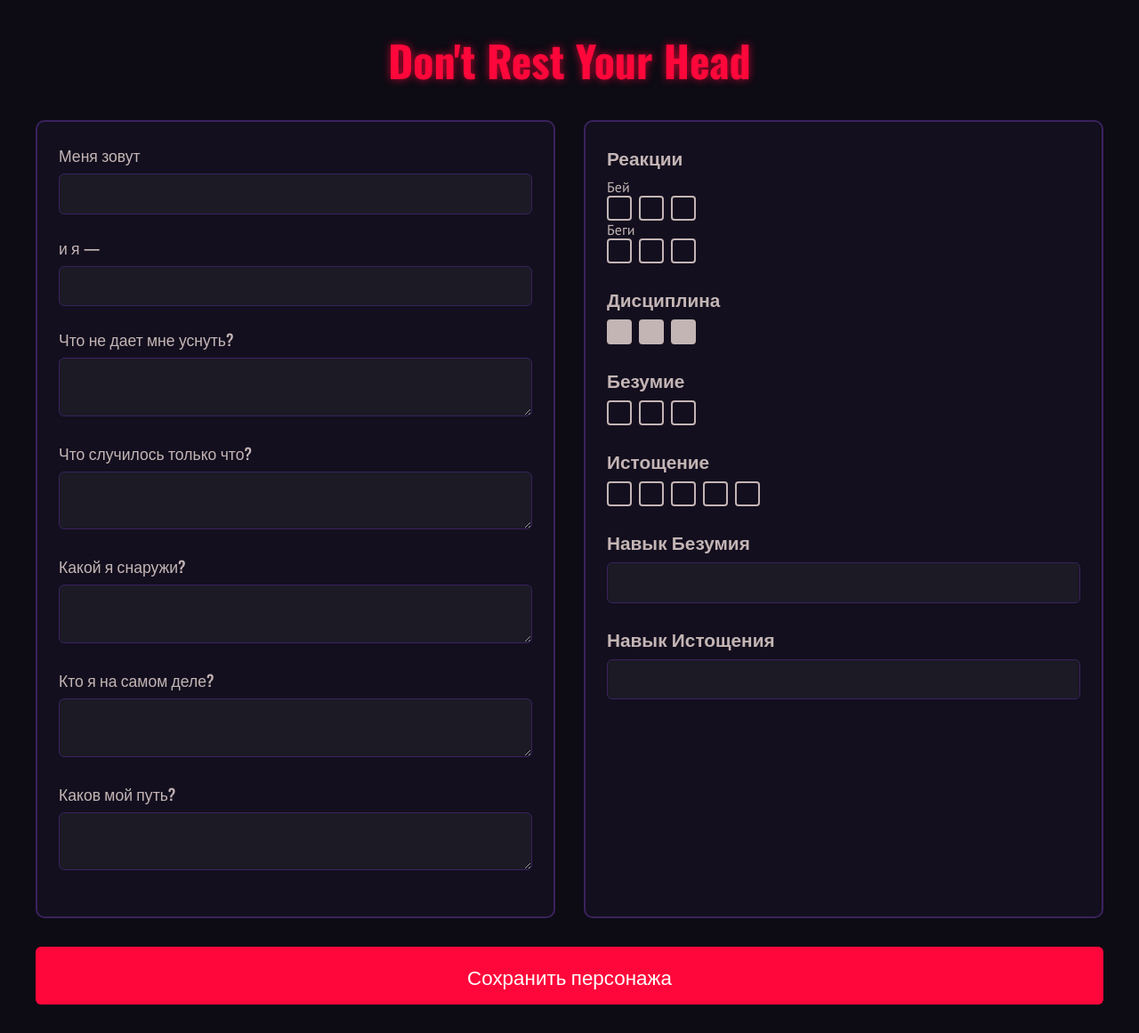
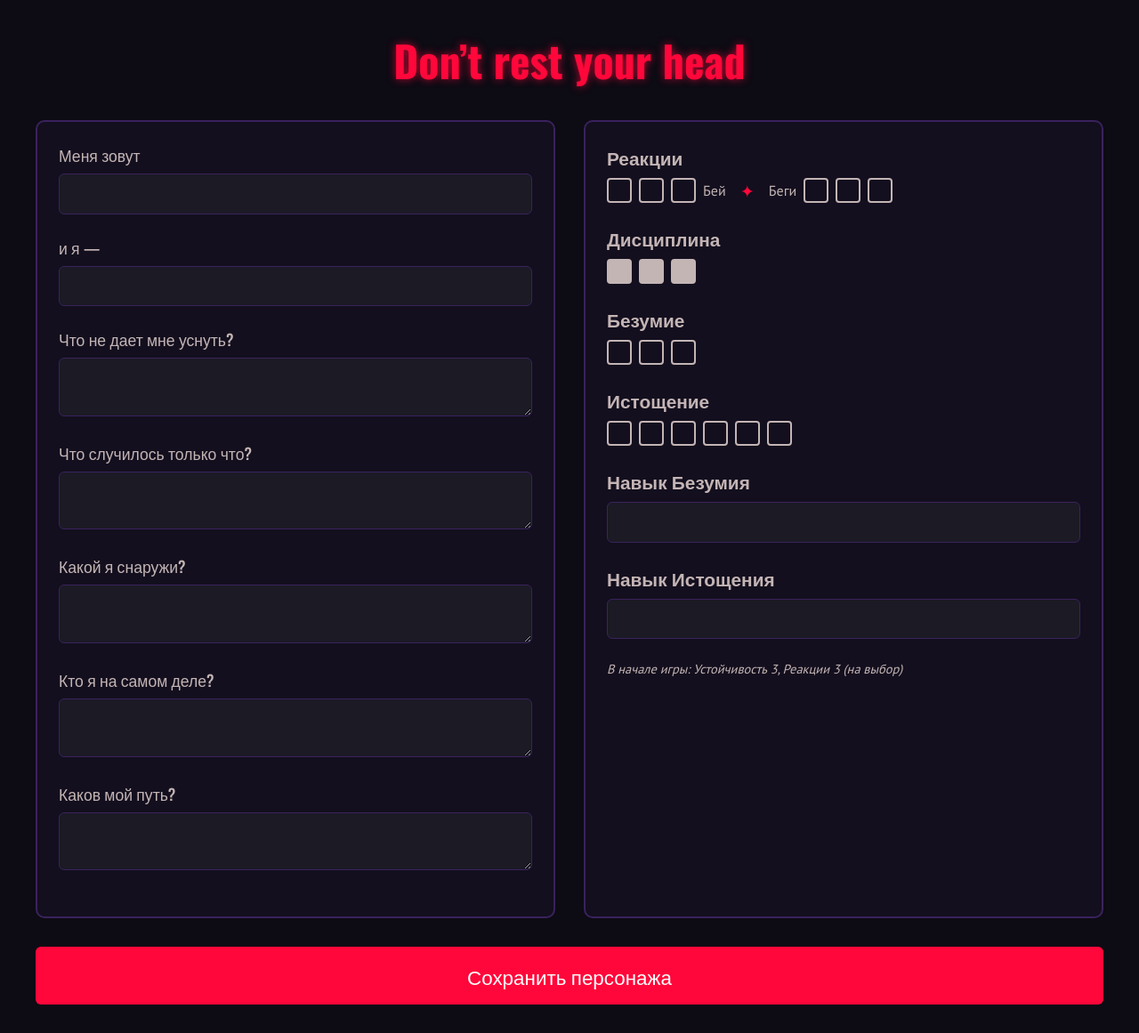
Before and after one commit to cursed-amari/dryh_game_site, a Flask app: page /character-sheet in a window 1280 px wide. Shown: the whole page at 89% size. Run offline with Flask 3, Linux system fonts and the light colour scheme.

Commit message:
Update character sheet and more info in game

```diff
--- a/app.py
+++ b/app.py
@@ -49,6 +49,10 @@
 @app.route("/master")
 def master():
     session["master"] = True
+    session["coins"] = {
+        "hope": 0,
+        "despair": 0
+    }
     return redirect("/game")
 
 
@@ -116,6 +120,7 @@
         yellow_dice = max(1, min(15, yellow_dice))
 
         results = [random.randint(1, 6) for _ in range(yellow_dice)]
+        results.sort()
         current_roll = {
             'type': 'yellow',
             'player_name': player_name,
@@ -131,6 +136,10 @@
         red_results = [random.randint(1, 6) for _ in range(red_dice)]
         black_results = [random.randint(1, 6) for _ in range(black_dice)]
 
+        white_results.sort()
+        red_results.sort()
+        black_results.sort()
+
         current_roll = {
             'type': 'player',
             'player_name': player_name,
@@ -145,5 +154,16 @@
         emit('dice_rolled', current_roll, broadcast=True)
 
 
+@socketio.on("update_coins")
+def handle_update_coins(data):
+    if not session.get("master", False):
+        return
+
+    hope_coins = max(0, data.get("hope", session["coins"]["hope"]))
+    despair_coins = max(0, data.get("despair", session["coins"]["despair"]))
+
+    emit("update_coins", {"hope": hope_coins, "despair": despair_coins}, broadcast=True)
+
+
 if __name__ == '__main__':
     app.run(host="0.0.0.0", port=5100)
--- a/static/css/character_sheet.css
+++ b/static/css/character_sheet.css
@@ -107,3 +107,22 @@
     background-color: #ff2a50;
     box-shadow: 0 0 15px rgba(255, 7, 58, 0.7);
 }
+
+.reaction-row {
+    display: flex;
+    align-items: center;
+    gap: 0.5rem;
+}
+
+.star {
+    font-size: 1.2rem;
+    margin: 0 0.5rem;
+    color: var(--color-accent);
+}
+
+.footer {
+    font-size: 0.9rem;
+    font-style: italic;
+    margin-top: 1rem;
+    text-align: left;
+}
--- a/templates/character_sheet.html
+++ b/templates/character_sheet.html
@@ -7,7 +7,7 @@
     <link rel="stylesheet" href="{{ url_for('static', filename='css/character_sheet.css') }}">
 </head>
 <body>
-    <h1>Don't Rest Your Head</h1>
+    <h1>Don’t rest your head</h1>
 
     <form action="/" method="POST">
         <div class="left">
@@ -48,19 +48,22 @@
         </div>
 
         <div class="right">
-            <div class="stat-block">
+            <div class="stat-block" id="reactions">
                 <h3>Реакции</h3>
-                <p>Бей</p>
+                <div class="reaction-row">
                     <div class="boxes">
                         <input type="checkbox" class="checkbox-box" name="reaction-hit1">
                         <input type="checkbox" class="checkbox-box" name="reaction-hit2">
                         <input type="checkbox" class="checkbox-box" name="reaction-hit3">
                     </div>
-                <p>Беги</p>
+                    <span>Бей</span>
+                    <span class="star">✦</span>
+                    <span>Беги</span>
                     <div class="boxes">
                         <input type="checkbox" class="checkbox-box" name="reaction-run1">
                         <input type="checkbox" class="checkbox-box" name="reaction-run2">
                         <input type="checkbox" class="checkbox-box" name="reaction-run3">
+                    </div>
                 </div>
             </div>
 
@@ -90,6 +93,7 @@
                     <div class="box"></div>
                     <div class="box"></div>
                     <div class="box"></div>
+                    <div class="box"></div>
                 </div>
             </div>
 
@@ -102,9 +106,33 @@
                 <h3>Навык Истощения</h3>
                 <input type="text" id="exhaustion-skill" name="exhaustion-skill">
             </div>
+
+            <p class="footer">В начале игры: Устойчивость 3, Реакции 3 (на выбор)</p>
         </div>
 
         <button type="submit">Сохранить персонажа</button>
     </form>
+<script>
+document.addEventListener("DOMContentLoaded", () => {
+    const reactionCheckboxes = document.querySelectorAll("#reactions .checkbox-box");
+    const maxReactions = 3;
+
+    reactionCheckboxes.forEach(cb => {
+        cb.addEventListener("change", () => {
+            const checked = document.querySelectorAll("#reactions .checkbox-box:checked").length;
+
+            if (checked >= maxReactions) {
+                // блокируем пустые
+                reactionCheckboxes.forEach(c => {
+                    if (!c.checked) c.disabled = true;
+                });
+            } else {
+                // разблокируем все
+                reactionCheckboxes.forEach(c => c.disabled = false);
+            }
+        });
+    });
+});
+</script>
 </body>
 </html>
```
Also changed, not shown: static/css/game.css (+12 -0 lines), templates/game.html (+6 -4 lines). Lines whose indentation alone changed are shown as unchanged.
